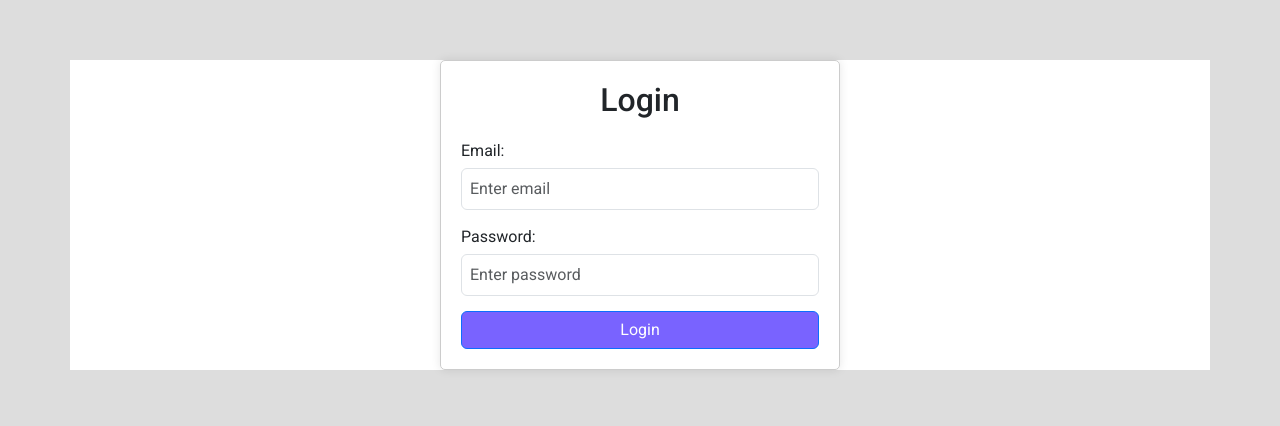
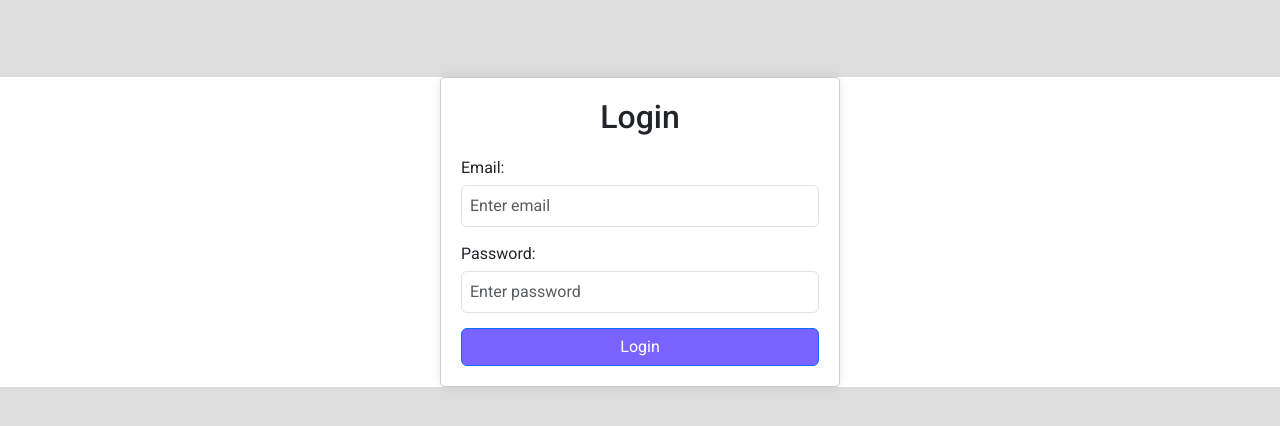
Before and after one commit to saurabhkrsharma08/neo_packaging, a Next.js app: page /admin/login in a window 1280 px wide. Shown: the part 102-528 px from the top of the page. Built offline with nearby package versions, Linux system fonts and the light colour scheme.

Commit message:
bug fixed

```diff
--- a/public/styles/globals.scss
+++ b/public/styles/globals.scss
@@ -9,6 +9,10 @@
   font-family: "Roboto", sans-serif !important;
   margin: 0;
   padding: 0;
+}
+
+.height-100 {
+  height: 100vh;
 }
 
 body {
--- a/src/app/admin/AdminLayout.js
+++ b/src/app/admin/AdminLayout.js
@@ -26,7 +26,7 @@ const AdminLayout = ({ children }) => {
           </button>
         </div>
       </header>
-      <main className="container mt-5">
+      <main className="container-fluid mt-5 height-100">
         {children}
       </main>
     </div>
--- a/src/app/layout.js
+++ b/src/app/layout.js
@@ -54,7 +54,7 @@ export default function RootLayout({ children }) {
         />
       </Head>
       <body>
-        <div className="container p-0">
+        <div className="container-fluid height-100 p-0">
         <ClientLayout>{children}</ClientLayout>
         </div>
       </body>
```
